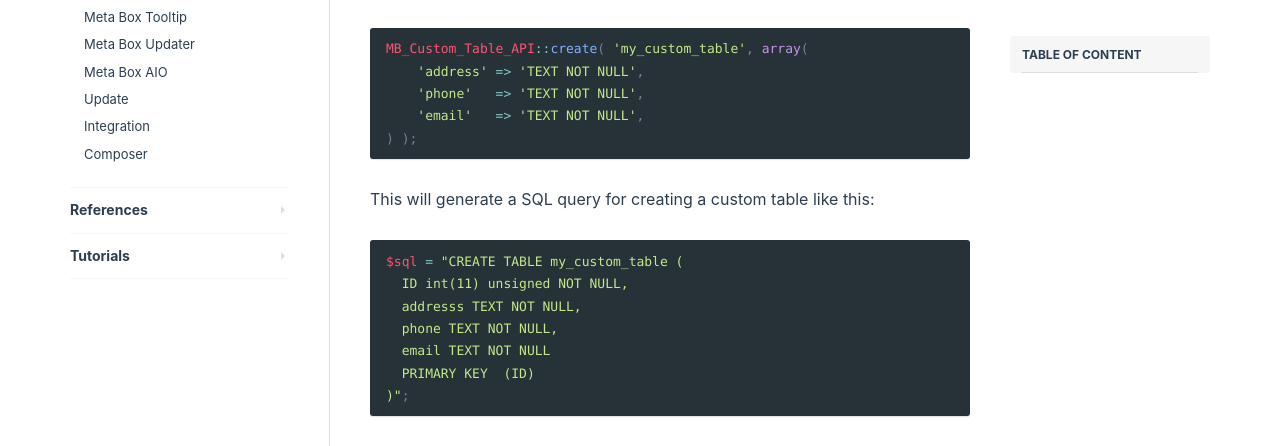
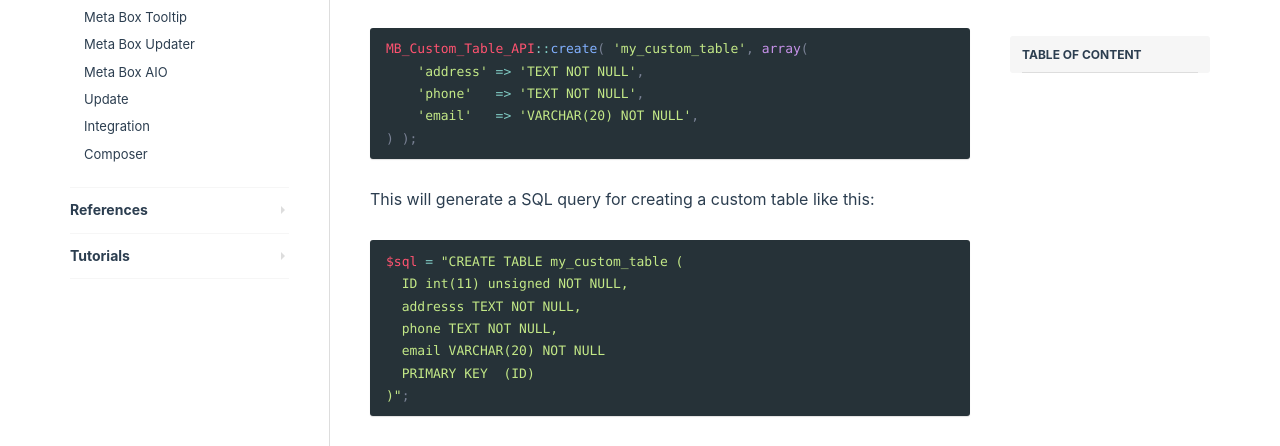
Before and after one commit to wpmetabox/docs, a Jekyll site: the page built from _docs/extensions/mb-custom-table.md, in a window 1280 px wide and 900 px high, scrolled down 848 px. Shown: the part 152-598 px from the top of the window. Built offline with Jekyll 4.4.1, drawn with Linux system fonts in a browser that asks for light colours; comment, search, counter and statistics services are not loaded; some of the changed text lies outside the part shown.

Commit message:
Update mb-custom-table.md

````diff
--- a/_docs/extensions/mb-custom-table.md
+++ b/_docs/extensions/mb-custom-table.md
@@ -16,7 +16,7 @@ This code creates a simple table for 3 custom fields (*each custom field is a co
 MB_Custom_Table_API::create( 'my_custom_table', array(
     'address' => 'TEXT NOT NULL',
     'phone'   => 'TEXT NOT NULL',
-    'email'   => 'TEXT NOT NULL',
+    'email'   => 'VARCHAR(20) NOT NULL',
 ) );
 ```
 
@@ -27,7 +27,7 @@ $sql = "CREATE TABLE my_custom_table (
   ID int(11) unsigned NOT NULL,
   addresss TEXT NOT NULL,
   phone TEXT NOT NULL,
-  email TEXT NOT NULL
+  email VARCHAR(20) NOT NULL
   PRIMARY KEY  (ID)
 )";
 ```
@@ -88,7 +88,7 @@ global $wpdb;
 MB_Custom_Table_API::create( "{$wpdb->prefix}my_custom_table", array(
     'address' => 'TEXT NOT NULL',
     'phone'   => 'TEXT NOT NULL',
-    'email'   => 'TEXT NOT NULL',
+    'email'   => 'VARCHAR(20) NOT NULL',
 ) );
 ```
 
@@ -101,7 +101,7 @@ if ( ! class_exists( 'MB_Custom_Table_API' ) ) {
 MB_Custom_Table_API::create( 'my_custom_table', array(
     'address' => 'TEXT NOT NULL',
     'phone'   => 'TEXT NOT NULL',
-    'email'   => 'TEXT NOT NULL',
+    'email'   => 'VARCHAR(20) NOT NULL',
 ), array( 'email' ) );
 ```
 
@@ -116,7 +116,7 @@ function prefix_create_table() {
     MB_Custom_Table_API::create( 'my_custom_table', array(
         'address' => 'TEXT NOT NULL',
         'phone'   => 'TEXT NOT NULL',
-        'email'   => 'TEXT NOT NULL',
+        'email'   => 'VARCHAR(20) NOT NULL',
     ), array( 'email' ) );
 }
 ```
@@ -132,7 +132,7 @@ function prefix_create_table() {
     MB_Custom_Table_API::create( 'my_custom_table', array(
         'address' => 'TEXT NOT NULL',
         'phone'   => 'TEXT NOT NULL',
-        'email'   => 'TEXT NOT NULL',
+        'email'   => 'VARCHAR(20) NOT NULL',
     ), array( 'email' ) );
 }
 ```
````
